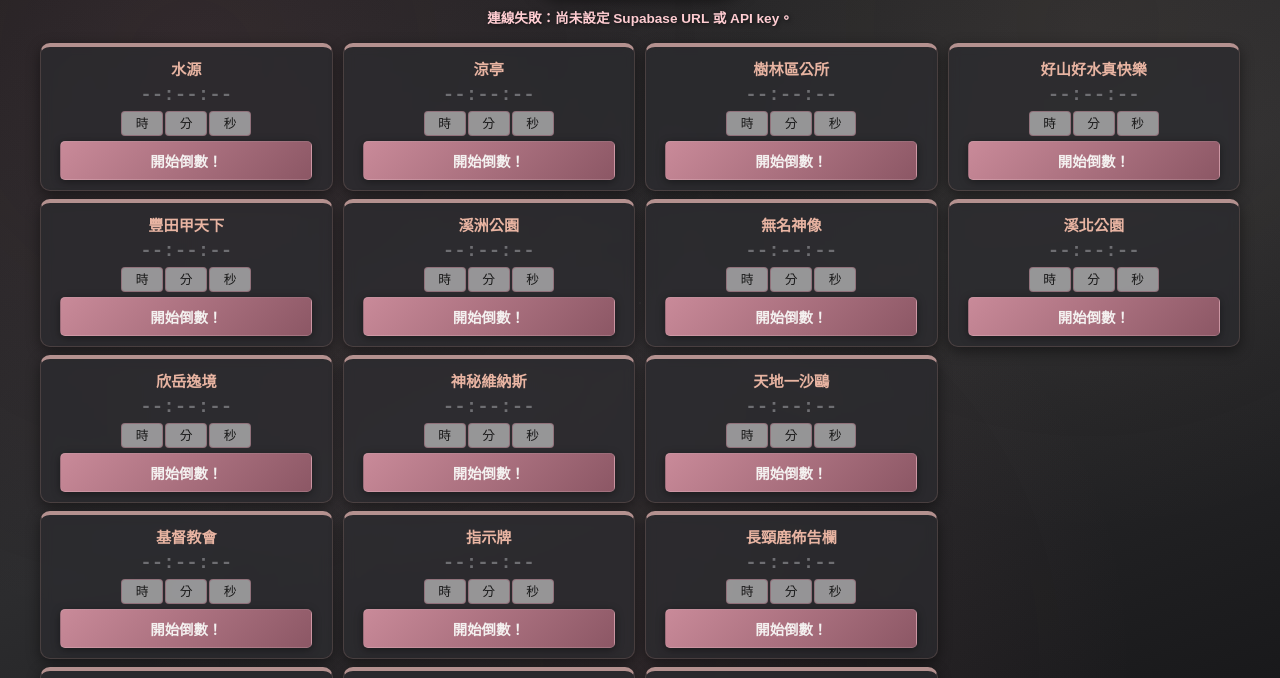
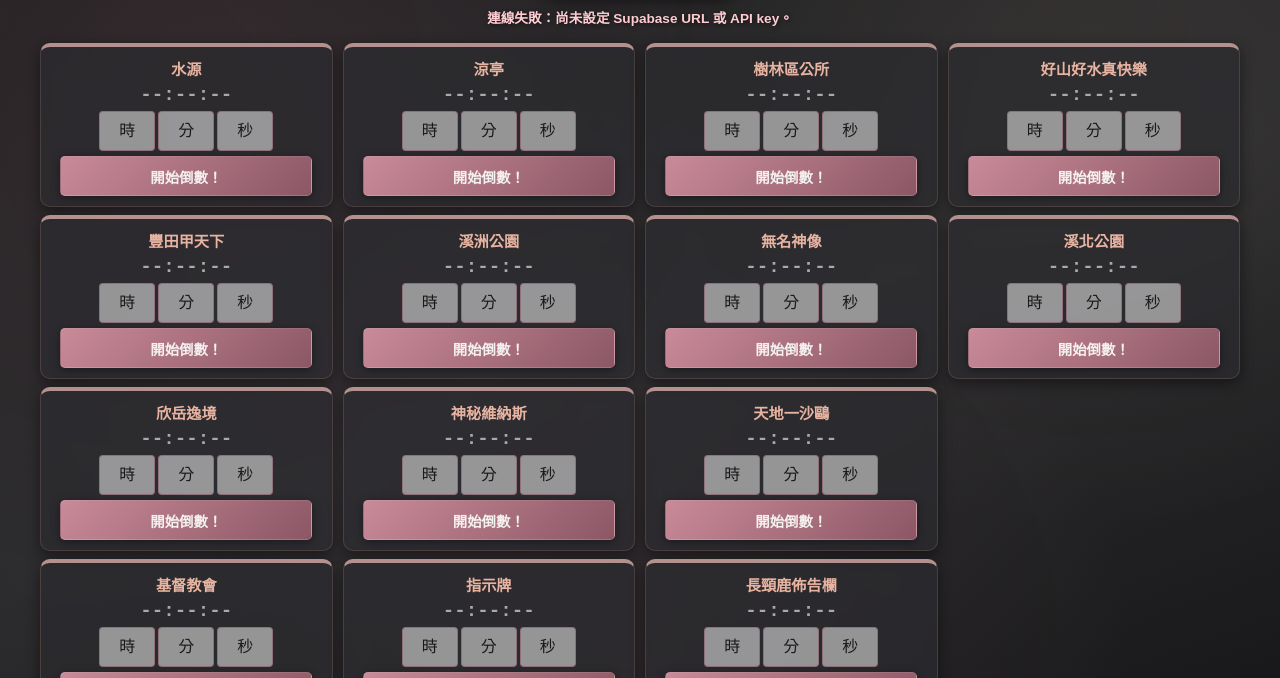
Before and after one commit to frobel0520/pikmin-mushroom-room, a plain HTML site: page index.html in a window 1280 px wide. Shown: the part 97-775 px from the top of the page. Drawn offline with Linux system fonts and the light colour scheme; a script that the page names is missing.

Commit message:
fix(ui): 補文字色、放大時間輸入框並加上無障礙標籤
- body 預設文字色改為淺色，避免黑字配深底
- 時／分／秒輸入框高度 40px、字級 16px，並加上「地點 小時／分鐘／秒數」aria-label
- 閒置計時器顏色改為 #a8a8ad（約 6.3:1），輸入框與按鈕補 :focus-visible 外框

```diff
--- a/index.html
+++ b/index.html
@@ -17,7 +17,8 @@
             --card-text: #1a1a1a;
             --text-dim: #9a9a9d;
             --point-color: #e8b4a2;
-            --timer-idle: #6e6e72;
+            /* #a8a8ad 對卡片底（約 #272729）約 6.3:1，符合 WCAG AA */
+            --timer-idle: #a8a8ad;
             --timer-active: #e8637a;
             --timer-active-glow: rgba(232, 99, 122, 0.35);
             --timer-done: #ffd54f;
@@ -28,6 +29,7 @@
             margin: 0;
             padding: 10px;
             font-family: "Microsoft JhengHei", "Heiti TC", sans-serif;
+            color: var(--text-light);
             background-color: #1c1c1e;
             background-image:
                 radial-gradient(circle at 15% 20%, rgba(183, 110, 121, 0.12) 0%, transparent 45%),
@@ -135,19 +137,25 @@
 
         .input-row {
             display: flex;
-            gap: 2px;
+            gap: 3px;
             margin-bottom: 5px;
+            padding: 0 3px;
             justify-content: center;
         }
 
         .input-row input {
-            width: 40px;
+            flex: 1 1 0;
+            min-width: 0;
+            max-width: 56px;
+            min-height: 40px;
+            box-sizing: border-box;
             padding: 4px 0;
             background: rgba(255, 255, 255, 0.5);
             border: 1px solid rgba(140, 87, 101, 0.55);
             border-radius: 4px;
             text-align: center;
-            font-size: 0.8rem;
+            /* 16px 以上 iOS 聚焦時不會自動放大頁面 */
+            font-size: 16px;
             color: var(--card-text);
             transition: border-color 0.15s, box-shadow 0.15s, background 0.15s;
         }
@@ -156,8 +164,13 @@
             color: var(--card-text);
         }
 
+        .input-row input:focus-visible,
+        .set-btn:focus-visible {
+            outline: 2px solid var(--timer-done);
+            outline-offset: 2px;
+        }
+
         .input-row input:focus {
-            outline: none;
             background: rgba(255, 255, 255, 0.75);
             border-color: var(--accent);
             box-shadow: 0 0 0 3px var(--accent-soft);
@@ -171,6 +184,7 @@
 
         .set-btn {
             width: 90%;
+            min-height: 40px;
             padding: 8px 0;
             background: linear-gradient(135deg, #c98a99, #8c5765);
             color: var(--text-light);
--- a/js/app.js
+++ b/js/app.js
@@ -109,14 +109,15 @@ function renderCards() {
         colEl.innerHTML = "";
         points[colId].forEach((name) => {
             const safeId = encodeURIComponent(name);
+            const label = escapeHtml(name);
             colEl.innerHTML += `
                 <div class="mush-card">
                     <span class="mush-name">${escapeHtml(name)}</span>
                     <span class="timer-display" id="timer-${safeId}">--:--:--</span>
                     <div class="input-row">
-                        <input type="number" id="h-${safeId}" placeholder="時" min="0">
-                        <input type="number" id="m-${safeId}" placeholder="分" min="0" max="59">
-                        <input type="number" id="s-${safeId}" placeholder="秒" min="0" max="59">
+                        <input type="number" inputmode="numeric" id="h-${safeId}" placeholder="時" min="0" aria-label="${label} 小時">
+                        <input type="number" inputmode="numeric" id="m-${safeId}" placeholder="分" min="0" max="59" aria-label="${label} 分鐘">
+                        <input type="number" inputmode="numeric" id="s-${safeId}" placeholder="秒" min="0" max="59" aria-label="${label} 秒數">
                     </div>
                     <button type="button" class="set-btn" data-point="${escapeHtml(name)}">開始倒數！</button>
                 </div>
```
